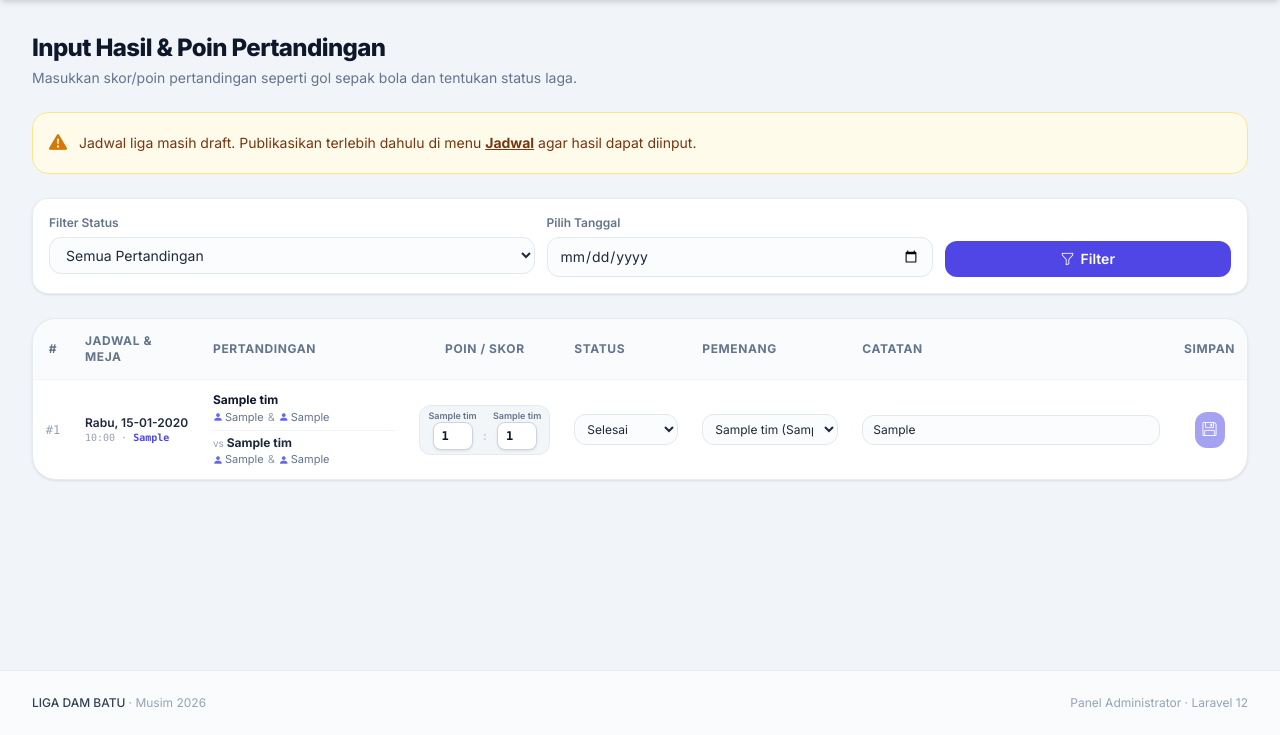
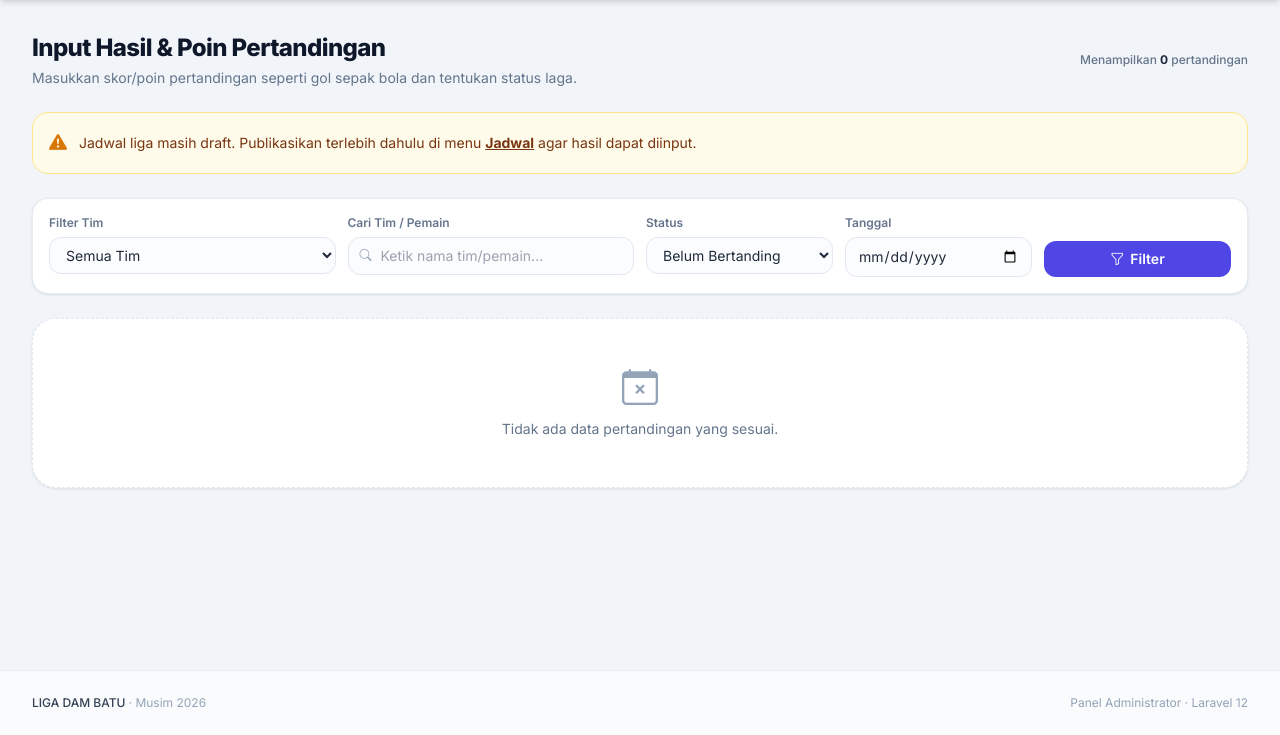
Before and after one commit to poetracoding/klasemen-dambatu, a Laravel app: page /admin/pertandingan in a window 1280 px wide. Shown: the part 65-800 px from the top of the page. Run offline with Laravel 12, Linux system fonts and the light colour scheme; a user stored in the database is signed in; data comes from the database, SQL or seed files in the repository; tables that the repository leaves empty hold one stand-in row (values such as "Sample post"); some libraries are stand-ins or nearby versions.

Commit message:
feat: tambah filter tim dan default list belum bertanding pada input hasil

```diff
--- a/app/Http/Controllers/Admin/PertandinganController.php
+++ b/app/Http/Controllers/Admin/PertandinganController.php
@@ -5,6 +5,7 @@ namespace App\Http\Controllers\Admin;
 use App\Http\Controllers\Controller;
 use App\Models\Liga;
 use App\Models\Pertandingan;
+use App\Models\Tim;
 use App\Services\TournamentService;
 use Illuminate\Http\Request;
 
@@ -13,8 +14,10 @@ class PertandinganController extends Controller
     public function index(Request $request)
     {
         $liga = Liga::current();
-        $f = $request->get('f', '');
-        $ft = $request->get('tanggal', '');
+        $f = $request->has('f') ? (string) $request->get('f') : 'belum';
+        $ft = (string) $request->get('tanggal', '');
+        $timId = (int) $request->get('tim', 0);
+        $qSearch = trim((string) $request->get('q', ''));
 
         $query = Pertandingan::where('liga_id', $liga->id)
             ->with(['homeTeam', 'awayTeam', 'pemenang']);
@@ -31,9 +34,31 @@ class PertandinganController extends Controller
             $ft = '';
         }
 
+        if ($timId > 0) {
+            $query->where(function ($q) use ($timId) {
+                $q->where('tim_home', $timId)->orWhere('tim_away', $timId);
+            });
+        }
+
+        if ($qSearch !== '') {
+            $like = '%' . $qSearch . '%';
+            $query->where(function ($q) use ($like) {
+                $q->whereHas('homeTeam', function ($sub) use ($like) {
+                    $sub->where('nama_tim', 'like', $like)
+                        ->orWhere('pemain1', 'like', $like)
+                        ->orWhere('pemain2', 'like', $like);
+                })->orWhereHas('awayTeam', function ($sub) use ($like) {
+                    $sub->where('nama_tim', 'like', $like)
+                        ->orWhere('pemain1', 'like', $like)
+                        ->orWhere('pemain2', 'like', $like);
+                });
+            });
+        }
+
         $matches = $query->orderByRaw('tanggal IS NULL, tanggal, waktu, nomor_pertandingan')->get();
+        $tims = Tim::where('liga_id', $liga->id)->orderBy('nama_tim')->get();
 
-        return view('admin.pertandingan', compact('liga', 'f', 'ft', 'matches'));
+        return view('admin.pertandingan', compact('liga', 'f', 'ft', 'timId', 'qSearch', 'matches', 'tims'));
     }
 
     public function simpanHasil(Request $request, $id)
@@ -79,7 +104,11 @@ class PertandinganController extends Controller
             $msg .= ' Seluruh pertandingan telah selesai! Juara liga sudah ditentukan.';
         }
 
-        return redirect()->route('admin.pertandingan.index', array_filter(['f' => $request->f, 'tanggal' => $request->ft]))
-            ->with('success', $msg);
+        return redirect()->route('admin.pertandingan.index', array_filter([
+            'f' => $request->input('f'),
+            'tanggal' => $request->input('ft'),
+            'tim' => $request->input('tim'),
+            'q' => $request->input('q'),
+        ]))->with('success', $msg);
     }
 }
--- a/resources/views/admin/pertandingan.blade.php
+++ b/resources/views/admin/pertandingan.blade.php
@@ -5,16 +5,20 @@
 @section('content')
 @php
     $pertandingans = $matches ?? $pertandingans ?? collect();
-    $filterStatus = $f ?? $filterStatus ?? '';
-    $filterTanggal = $ft ?? $filterTanggal ?? '';
+    $filterStatus = $f ?? 'belum';
+    $filterTanggal = $ft ?? '';
     $teams = $tims ?? \App\Models\Tim::where('liga_id', $liga->id)->orderBy('nama_tim')->get();
-    $filterTim = (int) request('tim', 0);
+    $filterTim = (int) ($timId ?? request('tim', 0));
+    $searchQuery = $qSearch ?? (string) request('q', '');
 @endphp
 
 <div class="mb-6 flex flex-col sm:flex-row sm:items-center sm:justify-between gap-4">
     <div>
         <h1 class="text-2xl font-extrabold text-slate-900 tracking-tight">Input Hasil &amp; Poin Pertandingan</h1>
         <p class="text-sm text-slate-500 mt-1">Masukkan skor/poin pertandingan seperti gol sepak bola dan tentukan status laga.</p>
+    </div>
+    <div class="text-xs text-slate-500 font-medium">
+        Menampilkan <span class="font-bold text-slate-800">{{ $pertandingans->count() }}</span> pertandingan
     </div>
 </div>
 
@@ -28,22 +32,45 @@
 <!-- Filter Bar -->
 <div class="bg-white rounded-2xl p-4 border border-slate-200/80 shadow-xs mb-6">
     <form class="grid grid-cols-1 sm:grid-cols-12 gap-3" method="get" action="{{ route('admin.pertandingan.index') }}">
-        <div class="sm:col-span-5">
-            <label class="block text-xs font-semibold text-slate-500 mb-1.5">Filter Status</label>
-            <select name="f" class="w-full text-sm rounded-xl border border-slate-200 bg-slate-50/50 py-2 px-3 text-slate-800 form-input-focus">
-                <option value="">Semua Pertandingan</option>
-                <option value="belum" {{ $filterStatus === 'belum' ? 'selected' : '' }}>Belum Selesai</option>
-                <option value="selesai" {{ $filterStatus === 'selesai' ? 'selected' : '' }}>Sudah Selesai</option>
+        <div class="sm:col-span-3">
+            <label class="block text-xs font-semibold text-slate-500 mb-1.5">Filter Tim</label>
+            <select name="tim" class="w-full text-sm rounded-xl border border-slate-200 bg-slate-50/50 py-2 px-3 text-slate-800 form-input-focus">
+                <option value="0">Semua Tim</option>
+                @foreach ($teams as $t)
+                    <option value="{{ $t->id }}" {{ $filterTim === (int) $t->id ? 'selected' : '' }}>
+                        {{ $t->nama_tim }} ({{ \App\Services\TournamentService::pemainLabel($t->pemain1, $t->pemain2, true, 7) }})
+                    </option>
+                @endforeach
             </select>
         </div>
-        <div class="sm:col-span-4">
-            <label class="block text-xs font-semibold text-slate-500 mb-1.5">Pilih Tanggal</label>
+        <div class="sm:col-span-3">
+            <label class="block text-xs font-semibold text-slate-500 mb-1.5">Cari Tim / Pemain</label>
+            <div class="relative">
+                <i class="bi bi-search absolute left-3 top-2.5 text-xs text-slate-400"></i>
+                <input type="search" name="q" class="w-full text-sm rounded-xl border border-slate-200 bg-slate-50/50 py-2 pl-8 pr-3 text-slate-800 form-input-focus" placeholder="Ketik nama tim/pemain..." value="{{ $searchQuery }}">
+            </div>
+        </div>
+        <div class="sm:col-span-2">
+            <label class="block text-xs font-semibold text-slate-500 mb-1.5">Status</label>
+            <select name="f" class="w-full text-sm rounded-xl border border-slate-200 bg-slate-50/50 py-2 px-3 text-slate-800 form-input-focus">
+                <option value="belum" {{ $filterStatus === 'belum' ? 'selected' : '' }}>Belum Bertanding</option>
+                <option value="selesai" {{ $filterStatus === 'selesai' ? 'selected' : '' }}>Sudah Selesai</option>
+                <option value="semua" {{ $filterStatus === 'semua' || $filterStatus === '' ? 'selected' : '' }}>Semua</option>
+            </select>
+        </div>
+        <div class="sm:col-span-2">
+            <label class="block text-xs font-semibold text-slate-500 mb-1.5">Tanggal</label>
             <input type="date" name="tanggal" class="w-full text-sm rounded-xl border border-slate-200 bg-slate-50/50 py-2 px-3 text-slate-800 form-input-focus" value="{{ $filterTanggal }}">
         </div>
-        <div class="sm:col-span-3 flex items-end">
-            <button type="submit" class="w-full inline-flex items-center justify-center gap-1.5 py-2 px-4 rounded-xl text-sm font-semibold text-white bg-indigo-600 hover:bg-indigo-700 transition-colors shadow-xs shadow-indigo-600/20 cursor-pointer">
+        <div class="sm:col-span-2 flex items-end gap-1.5">
+            <button type="submit" class="flex-1 inline-flex items-center justify-center gap-1.5 py-2 px-3 rounded-xl text-sm font-semibold text-white bg-indigo-600 hover:bg-indigo-700 transition-colors shadow-xs shadow-indigo-600/20 cursor-pointer">
                 <i class="bi bi-funnel"></i> Filter
             </button>
+            @if ($filterTim > 0 || $searchQuery !== '' || $filterTanggal !== '' || $filterStatus !== 'belum')
+                <a href="{{ route('admin.pertandingan.index') }}" class="inline-flex items-center justify-center p-2 rounded-xl text-slate-500 bg-slate-100 hover:bg-slate-200 transition-colors" title="Reset Filter">
+                    <i class="bi bi-arrow-counterclockwise"></i>
+                </a>
+            @endif
         </div>
     </form>
 </div>
@@ -164,6 +191,10 @@
                             <td class="py-3 px-3 text-center whitespace-nowrap">
                                 <form id="{{ $fid }}" action="{{ route('admin.pertandingan.simpan', $m->id) }}" method="POST" class="form-hasil">
                                     @csrf
+                                    <input type="hidden" name="f" value="{{ $filterStatus }}">
+                                    <input type="hidden" name="ft" value="{{ $filterTanggal }}">
+                                    <input type="hidden" name="tim" value="{{ $filterTim ?: '' }}">
+                                    <input type="hidden" name="q" value="{{ $searchQuery }}">
                                     <button type="submit" class="inline-flex items-center justify-center p-2 rounded-xl text-white bg-indigo-600 hover:bg-indigo-700 transition-colors shadow-xs shadow-indigo-600/20 disabled:opacity-50 disabled:cursor-not-allowed cursor-pointer" {{ $liga->status === 'draft' ? 'disabled' : '' }} title="Simpan Skor &amp; Hasil">
                                         <i class="bi bi-floppy text-sm"></i>
                                     </button>
```
Also changed, not shown: tests/Feature/AdminPertandinganFilterTest.php (added, +120 -0 lines).
